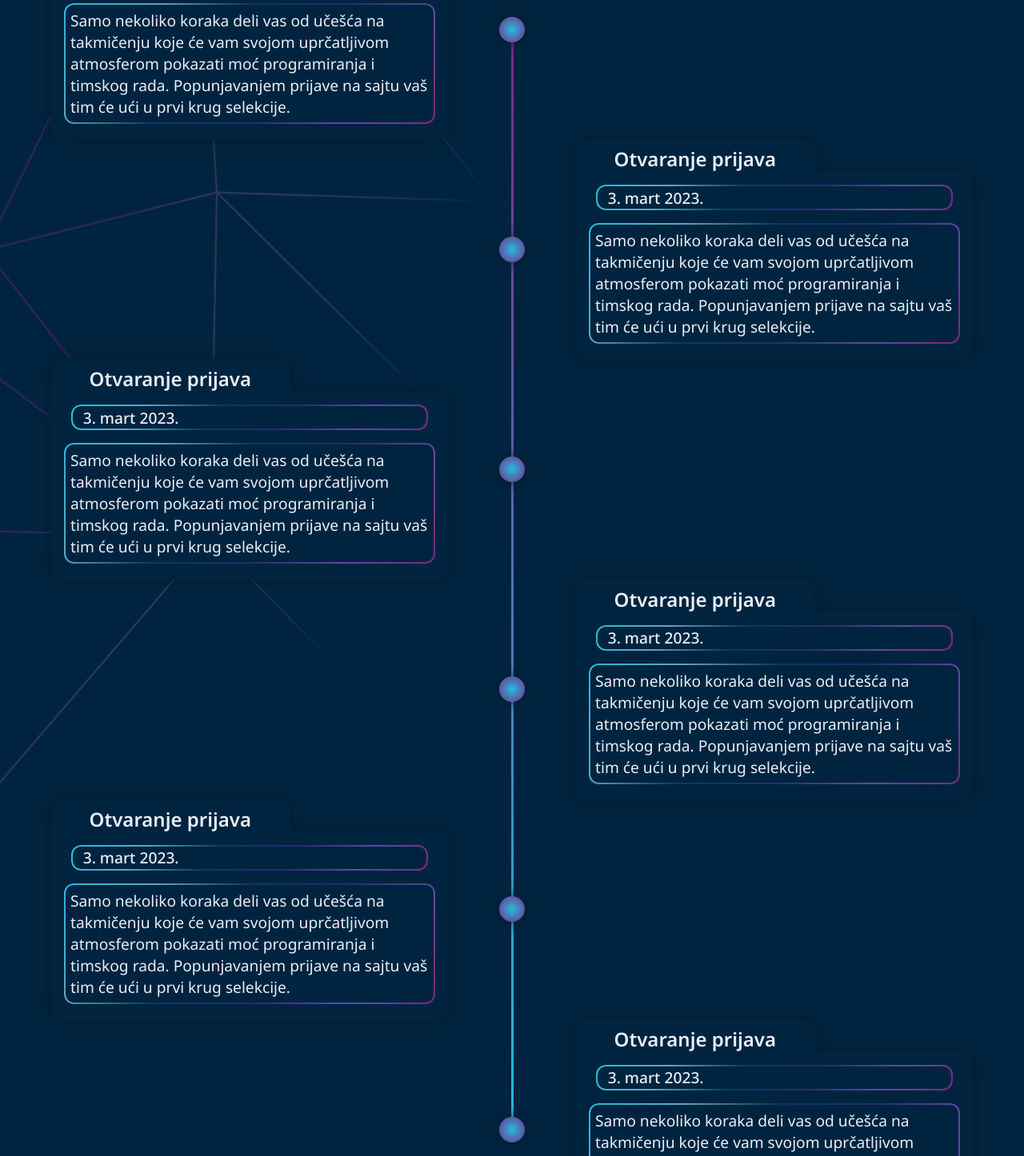
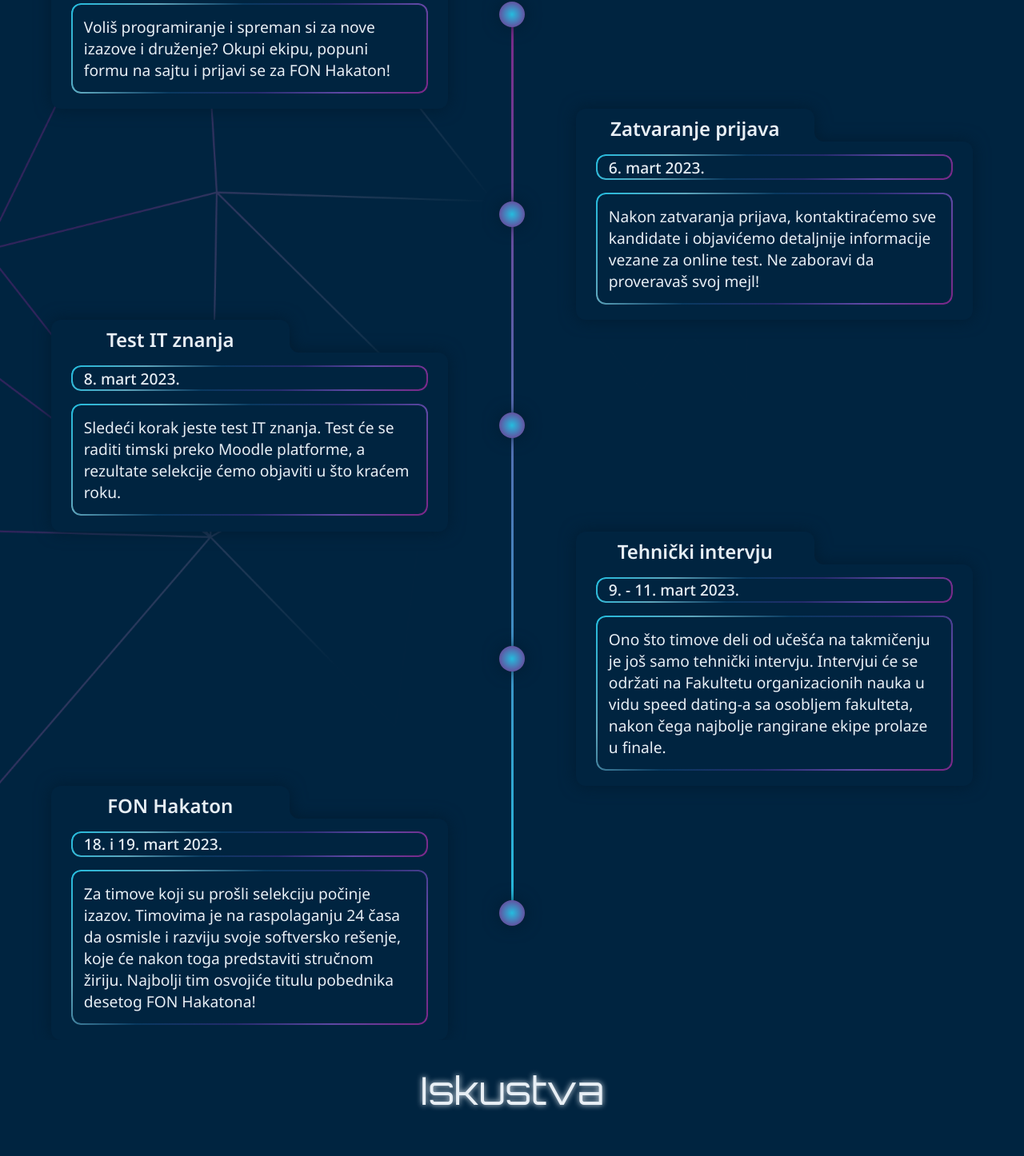
Before and after one commit to IlijaTrifke/fon_hakaton23, a React (Create React App) app: page /#/ in a window 1280 px wide. Shown: the part 2197-3643 px from the top of the page at 80% size. Built offline with nearby package versions, Linux system fonts and the light colour scheme; what upload-js would draw is missing.

Commit message:
Promenjeni tekstovi za agendu i org sliku

```diff
--- a/src/components/agenda/Agenda.jsx
+++ b/src/components/agenda/Agenda.jsx
@@ -46,7 +46,7 @@ const Agenda = () => {
 
         if (dist > timeline.offsetHeight - 140 && !full) {
           full = true;
-          line.style.bottom = `8%`;
+          line.style.bottom = `11%`;
         }
 
         sections.forEach((item) => {
@@ -83,12 +83,9 @@ const Agenda = () => {
             <h1 className="agn-head">Otvaranje prijava</h1>
             <div className="agn-pseudo"></div>
             <div className="agn-text">
-              <h2 className="agn-date">3. mart 2023.</h2>
+              <h2 className="agn-date">20. februar 2023.</h2>
               <p className="agn-descr">
-                Samo nekoliko koraka deli vas od učešća na takmičenju koje će
-                vam svojom uprčatljivom atmosferom pokazati moć programiranja i
-                timskog rada. Popunjavanjem prijave na sajtu vaš tim će ući u
-                prvi krug selekcije.
+              Voliš programiranje i spreman si za nove izazove i druženje? Okupi ekipu, popuni formu na sajtu i prijavi se za FON Hakaton!
               </p>
             </div>
           </div>
@@ -97,15 +94,12 @@ const Agenda = () => {
         <div className="agn-card">
           <div className="agn-bead"></div>
           <div className="agn-content">
-            <h1 className="agn-head">Otvaranje prijava</h1>
+            <h1 className="agn-head">Zatvaranje prijava</h1>
             <div className="agn-pseudo"></div>
             <div className="agn-text">
-              <h2 className="agn-date">3. mart 2023.</h2>
+              <h2 className="agn-date">6. mart 2023.</h2>
               <p className="agn-descr">
-                Samo nekoliko koraka deli vas od učešća na takmičenju koje će
-                vam svojom uprčatljivom atmosferom pokazati moć programiranja i
-                timskog rada. Popunjavanjem prijave na sajtu vaš tim će ući u
-                prvi krug selekcije.
+              Nakon zatvaranja prijava, kontaktiraćemo sve kandidate i objavićemo detaljnije informacije vezane za online test. Ne zaboravi da proveravaš svoj mejl!
               </p>
             </div>
           </div>
@@ -114,15 +108,12 @@ const Agenda = () => {
         <div className="agn-card">
           <div className="agn-bead"></div>
           <div className="agn-content">
-            <h1 className="agn-head">Otvaranje prijava</h1>
+            <h1 className="agn-head">Test IT znanja</h1>
             <div className="agn-pseudo"></div>
             <div className="agn-text">
-              <h2 className="agn-date">3. mart 2023.</h2>
+              <h2 className="agn-date">8. mart 2023.</h2>
               <p className="agn-descr">
-                Samo nekoliko koraka deli vas od učešća na takmičenju koje će
-                vam svojom uprčatljivom atmosferom pokazati moć programiranja i
-                timskog rada. Popunjavanjem prijave na sajtu vaš tim će ući u
-                prvi krug selekcije.
+              Sledeći korak jeste test IT znanja. Test će se raditi timski preko Moodle platforme, a rezultate selekcije ćemo objaviti u što kraćem roku.
               </p>
             </div>
           </div>
@@ -131,15 +122,12 @@ const Agenda = () => {
         <div className="agn-card">
           <div className="agn-bead"></div>
           <div className="agn-content">
-            <h1 className="agn-head">Otvaranje prijava</h1>
+            <h1 className="agn-head">Tehnički intervju</h1>
             <div className="agn-pseudo"></div>
             <div className="agn-text">
-              <h2 className="agn-date">3. mart 2023.</h2>
+              <h2 className="agn-date">9. - 11. mart 2023.</h2>
               <p className="agn-descr">
-                Samo nekoliko koraka deli vas od učešća na takmičenju koje će
-                vam svojom uprčatljivom atmosferom pokazati moć programiranja i
-                timskog rada. Popunjavanjem prijave na sajtu vaš tim će ući u
-                prvi krug selekcije.
+              Ono što timove deli od učešća na takmičenju je još samo tehnički intervju. Intervjui će se održati na Fakultetu organizacionih nauka u vidu speed dating-a sa osobljem fakulteta, nakon čega najbolje rangirane ekipe prolaze u finale.
               </p>
             </div>
           </div>
@@ -148,36 +136,18 @@ const Agenda = () => {
         <div className="agn-card">
           <div className="agn-bead"></div>
           <div className="agn-content">
-            <h1 className="agn-head">Otvaranje prijava</h1>
+            <h1 className="agn-head">FON Hakaton</h1>
             <div className="agn-pseudo"></div>
             <div className="agn-text">
-              <h2 className="agn-date">3. mart 2023.</h2>
+              <h2 className="agn-date">18. i 19. mart 2023.</h2>
               <p className="agn-descr">
-                Samo nekoliko koraka deli vas od učešća na takmičenju koje će
-                vam svojom uprčatljivom atmosferom pokazati moć programiranja i
-                timskog rada. Popunjavanjem prijave na sajtu vaš tim će ući u
-                prvi krug selekcije.
+              Za timove koji su prošli selekciju počinje izazov. Timovima je na raspolaganju 24 časa da osmisle i razviju svoje softversko rešenje, koje će nakon toga predstaviti stručnom žiriju. Najbolji tim osvojiće titulu pobednika desetog FON Hakatona!
               </p>
             </div>
           </div>
         </div>
 
-        <div className="agn-card">
-          <div className="agn-bead"></div>
-          <div className="agn-content">
-            <h1 className="agn-head">Otvaranje prijava</h1>
-            <div className="agn-pseudo"></div>
-            <div className="agn-text">
-              <h2 className="agn-date">3. mart 2023.</h2>
-              <p className="agn-descr">
-                Samo nekoliko koraka deli vas od učešća na takmičenju koje će
-                vam svojom uprčatljivom atmosferom pokazati moć programiranja i
-                timskog rada. Popunjavanjem prijave na sajtu vaš tim će ući u
-                prvi krug selekcije.
-              </p>
-            </div>
-          </div>
-        </div>
+
       </div>
     </div>
   );
--- a/src/components/agenda/agenda.scss
+++ b/src/components/agenda/agenda.scss
@@ -144,7 +144,7 @@
   font-weight: 500;
   text-align: left;
   height: 2rem;
-  padding-left: 3%;
+  padding-left: 1rem;
   display: flex;
   align-items: center;
   width: 90%;
@@ -176,8 +176,11 @@
 .agn-descr {
   position: relative;
   font-size: 1.2rem;
-  margin: 1rem 1rem 1rem 1rem;
-  padding: 0.5rem;
+  width: 90%;
+  margin: auto;
+  margin-top: 1rem;
+  margin-bottom: 1rem;
+  padding: 1rem;
   text-align: left;
 }
 .agn-descr::before {
@@ -228,7 +231,7 @@
     margin-left: 0;
   }
   .agn-line {
-    left: 4.2%;
+    left: 1rem;
   }
 
   .agn-content {
@@ -238,6 +241,7 @@
   }
   .agn-card {
     transform: translateX(100%);
+    justify-content: flex-start;
   }
 }
 
--- a/src/components/slikeOrg/SlikeOrg.jsx
+++ b/src/components/slikeOrg/SlikeOrg.jsx
@@ -11,10 +11,10 @@ const SlikeOrg = () => {
         <div className="org-text">
           <h2 className="org-h2">LOREM IPSUM</h2>
           <p className="org-p">
-            Lorem ipsum dolor sit amet consectetur adipisicing elit. Dolor non
-            iure, quidem ea, reiciendis voluptate tempore libero alias
-            repudiandae atque voluptatibus reprehenderit omnis distinctio
-            repellat pariatur similique? Voluptate, dolor quia!
+          Motivisani mladi ljudi koji su zaslužni za organizovanje ovogodišnjeg FON Hakatona, udružili su snage da svojim trudom doprinesu zajedničkom cilju, a to je uspešno realizovanje takmičenja.
+Predanost i posvećenost svakog člana organizacionog tima je rezultat inspirativne atmosfere koja vlada u organizaciji i koja motiviše članove da vredno rade na tome da takmičenje učesnicima bude nezaboravno iskustvo.
+Svi članovi imaju posebnu ulogu da u jednom od 6 različitih timova, uz neophodna znanja i podršku od strane svojih koordinatora, omoguće da ovogodišnji FON Hakaton bude najbolji do sad.
+
           </p>
         </div>
         <div className="org-photo-hold">
--- a/src/components/slikeOrg/slikeOrg.scss
+++ b/src/components/slikeOrg/slikeOrg.scss
@@ -53,7 +53,7 @@
     rgba(36, 189, 222, 0.1),
     rgba(123, 39, 135, 0.1)
   );
-  font-size: 100%;
+  font-size: 1.6rem;
   position: relative;
   border: 2px;
   padding: 0.8rem;
@@ -81,7 +81,7 @@
   grid-column: 1;
   grid-row: 2;
   position: relative;
-  font-size: 100%;
+  font-size: 1.2rem;
   padding: 1rem;
   margin-top: 1rem;
   background: linear-gradient(
```
